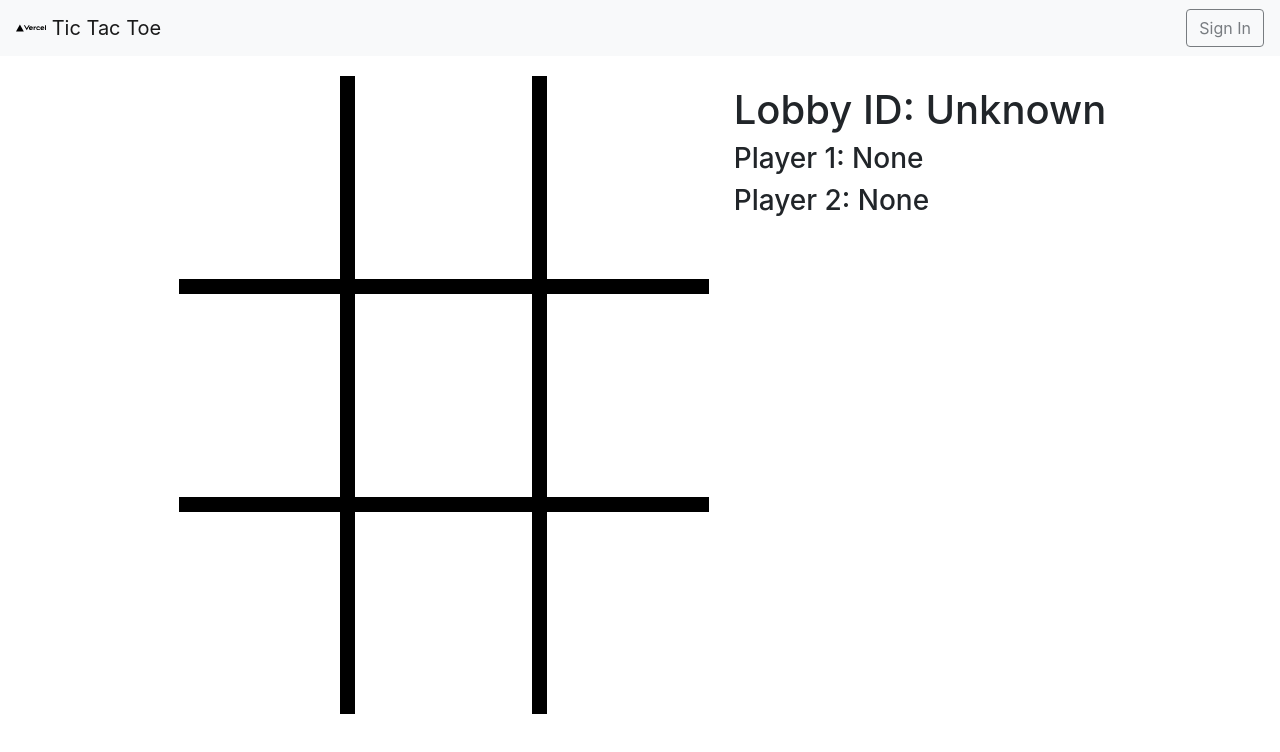
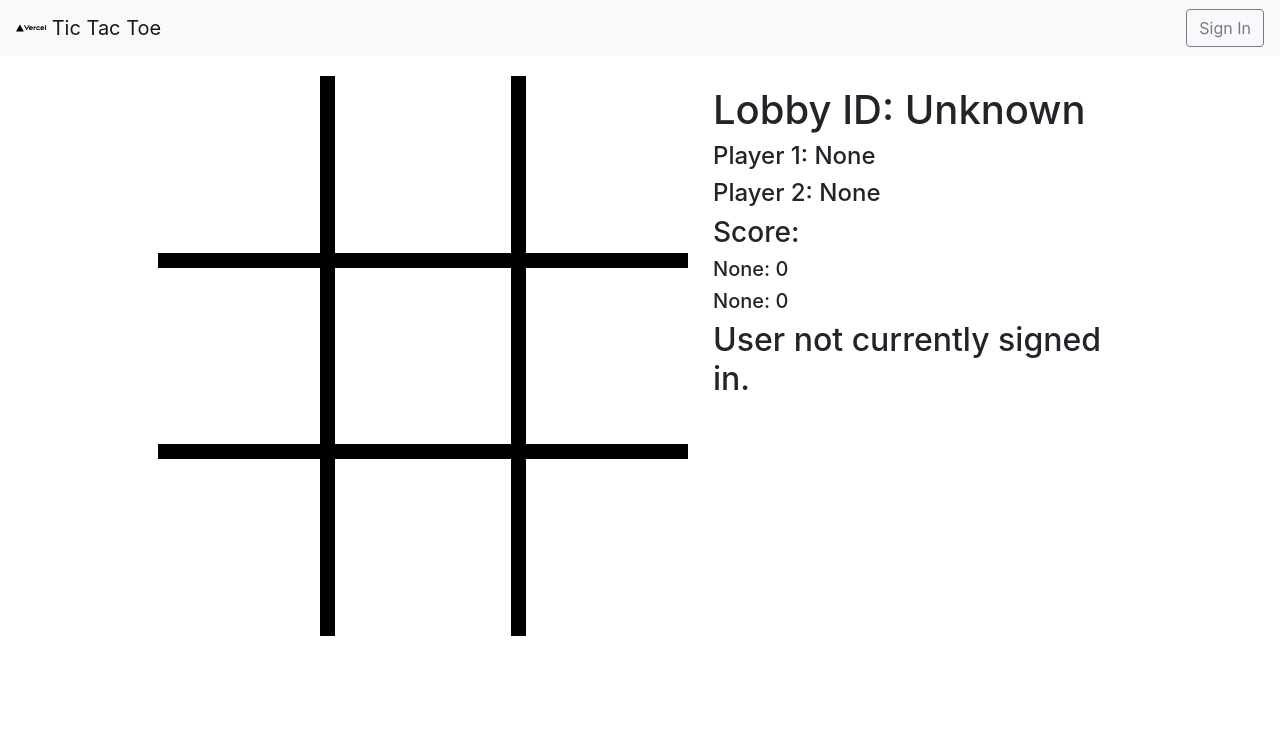
Before and after one commit to VictorShan/tic-tac-toe, a Next.js app: page /game/1 in a window 1280 px wide. Shown: the top 752 px of the page. Built offline with nearby package versions, Linux system fonts and the light colour scheme; no server answers; the database is empty.

Commit message:
No board shifting during game

```diff
--- a/components/game/Game.tsx
+++ b/components/game/Game.tsx
@@ -101,7 +101,7 @@ const makeMove = async(uid: string, lobbyId: string, row: number, col: number) =
       throw Error(await res.text())
     }
   } catch (err) {
-    console.log("Failed to make move:", err.message);
+    console.error("Failed to make move:", err.message);
   }
 }
 
--- a/components/game/GameBoard.tsx
+++ b/components/game/GameBoard.tsx
@@ -63,7 +63,7 @@ const genTile = (colIdx: number, row: string[], handleClick: (column: number) =>
           src={`/images/O.svg`}
           alt={row[colIdx]}
           onClick={() => handleClick(colIdx)}
-          className={styles.placeholder}/>
+          className={`${styles.placeholder} ${styles.img}`}/>
       </Col>
     )
   } else {
--- a/components/game/GameInfo.tsx
+++ b/components/game/GameInfo.tsx
@@ -1,5 +1,6 @@
 import styles from '../../styles/GameInfo.module.sass'
 import { useAuth } from '../../utils/Firebase'
+import Button from 'react-bootstrap/Button'
 
 export type GameInfoType = {
   lobbyId: string
@@ -32,16 +33,30 @@ export default function GameInfo({ gameInfo }: propsType) {
   return (
     <div className={styles['info-container']}>
       <h1>Lobby ID: {gameInfo.lobbyId}</h1>
-      <h3>Player 1: {gameInfo.player1.displayName} {gameInfo.player1.uid === user.uid ? "(you)" : "" }</h3>
-      <h3>Player 2: {gameInfo.player2.displayName} {gameInfo.player2.uid === user.uid ? "(you)" : "" }</h3>
-      {processGameStatus(auth.user, gameInfo.gameStatus)}
+      <h4>Player 1: {gameInfo.player1.displayName} {gameInfo.player1.uid === user.uid ? "(you)" : "" }</h4>
+      <h4>Player 2: {gameInfo.player2.displayName} {gameInfo.player2.uid === user.uid ? "(you)" : "" }</h4>
+      {showScores(gameInfo.player1, gameInfo.player2)}
+      {processGameStatus(auth.user, gameInfo.gameStatus, gameInfo.turn)}
+      {showResetButton(gameInfo.gameStatus, auth.user, gameInfo.lobbyId)}
     </div>
   )
 }
 
-const processGameStatus = (user: firebase.User, gameStatus: string) => {
-  if (!user || !gameStatus) {
-    return
+const showScores = (player1: userInfo, player2: userInfo) => {
+  return (
+    <section>
+      <h3>Score:</h3>
+      <h5>{player1.displayName}: {player1.score}</h5>
+      <h5>{player2.displayName}: {player2.score}</h5>
+    </section>
+  )
+}
+
+const processGameStatus = (user: firebase.User, gameStatus: string, turn: string) => {
+  if (!user) {
+    return <h2>User not currently signed in.</h2>
+  } else if (!gameStatus) {
+    return <h2>It's {user.uid === turn ? "your" : "your opponent's"} turn.</h2>
   } else {
     if (user.uid === gameStatus) {
       return <h2>You Won!</h2>
@@ -52,3 +67,30 @@ const processGameStatus = (user: firebase.User, gameStatus: string) => {
     }
   }
 }
+
+
+const showResetButton = (showReset: any, user: firebase.User, lobbyId: string) => {
+  const uid = user && user.uid || "Unknown"
+  if (showReset) {
+    return <Button onClick={() => clearBoard(uid, lobbyId)}>Reset Board</Button>
+  }
+}
+
+
+const clearBoard = async (uid: string, lobbyId: string) => {
+  try {
+    const res = await fetch(
+      'http://localhost:5001/tic-tac-toe-82af8/us-central1/game/clearBoard',
+      {
+        method: "POST",
+        headers: { "Content-Type": "application/json"},
+        body: JSON.stringify({ uid, lobbyId })
+      }
+    )
+    if (!res.ok) {
+      throw Error(await res.text())
+    }
+  } catch (err) {
+    console.error(err)
+  }
+}
--- a/pages/game/index.tsx
+++ b/pages/game/index.tsx
@@ -83,7 +83,7 @@ export default function gameIndex() {
         primaryOptionCallback={() => { router.push("/signIn") }}
         secondaryOptionText={"Continue Anonymously"}
         secondaryOptionCallback={() => { setRenderWarning(false) }}
-        onHide={() => {setRenderWarning(false)}}
+        onHide={() => { setRenderWarning(false)}}
       />
     </>
   )
--- a/styles/GameBoard.module.sass
+++ b/styles/GameBoard.module.sass
@@ -1,21 +1,21 @@
+$divider-stroke-size: 15px
+$tile-width-height: calc(100% - 2/3 * #{$divider-stroke-size})
+
 .board
+  --tile-px-size: calc(#{$tile-width-height} + 0px)
 
 .row
   height: fit-content
 
 .placeholder
   opacity: 0%
-  width: 100%
-  height: auto
-
-$board-line-size: 15px
 
 .hor-divider
-  height: $board-line-size
+  height: $divider-stroke-size
   background-color: black
 
 .vert-divider
-  width: $board-line-size
+  width: $divider-stroke-size
   background-color: black
 
 .img
@@ -23,6 +23,8 @@ $board-line-size: 15px
   height: auto
 
 .tile
+  width: $tile-width-height
+  height: $tile-width-height
   padding: 10px
   display: flex
   flex-direction: row
--- a/styles/GameInfo.module.sass
+++ b/styles/GameInfo.module.sass
@@ -1,2 +1,4 @@
 .info-container
   padding: 10px
+  width: 35%
+  min-width: 300px
--- /dev/null
+++ b/styles/Tile.module.sass
@@ -0,0 +1,5 @@
+.win
+  fill: 'green'
+
+.lose
+  fill: 'red'
```
Also changed, not shown: public/images/O.svg.
